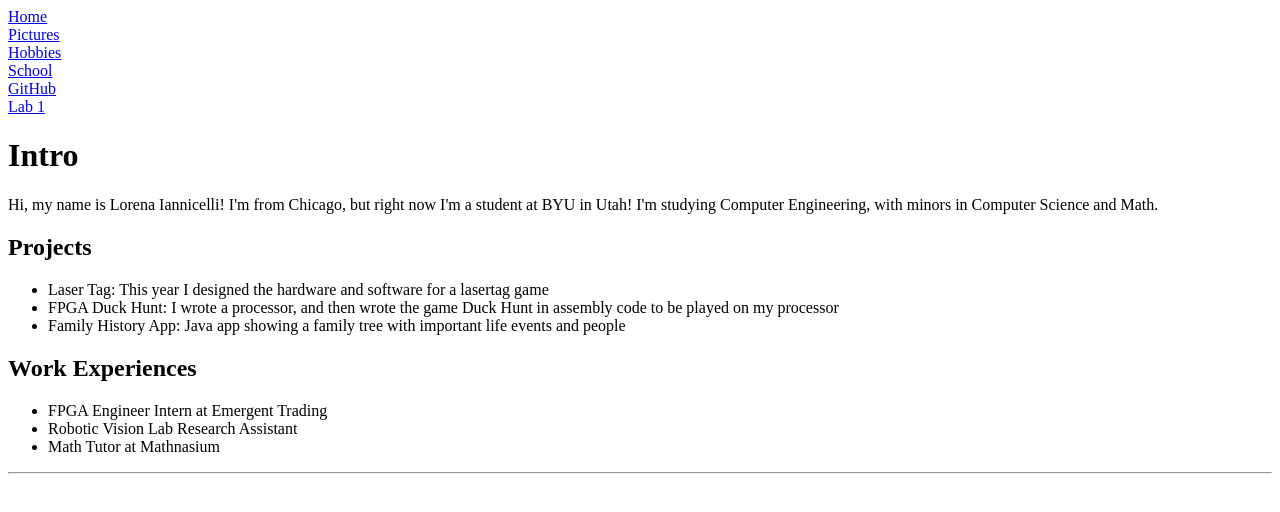
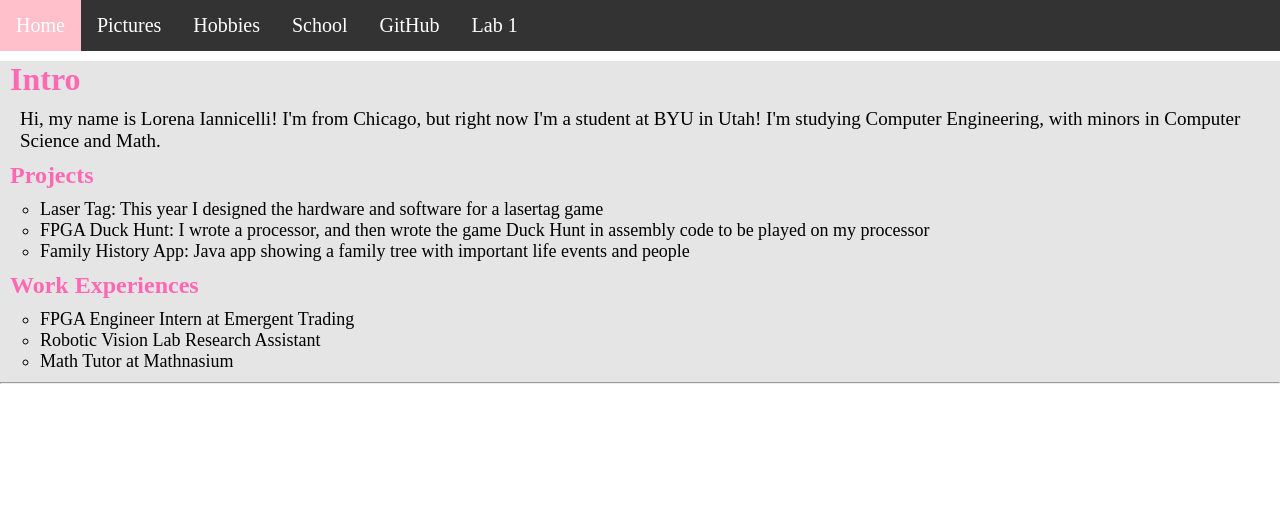
Before and after one commit to LorenaIannicelli/Website, a plain HTML site: page index.html in a window 1280 px wide. Drawn offline with Linux system fonts and the light colour scheme.

Commit message:
update main page css

```diff
--- a/webStyles.css
+++ b/webStyles.css
@@ -1,5 +1,71 @@
+/*Default for the whole webpage*/
+* {
+    margin: 0;
+    padding: 0;
+    box-sizing: border-box;
+}
+
+/*Side-bar (ul)*/
 .sidebar {
     list-style-type: none;
     margin: 0;
     padding: 0;
+    overflow:hidden;
+    background-color: #333;
+
 }
+
+.mainPage {
+    background-color: #E5E5E5
+}
+
+/*Object within sidebar (li)*/
+.barLink {
+    float: left;
+    color: #FFFFFF;
+}
+
+/*Link text in sidebar */
+.barLink a{
+    display: block;
+    color: white;
+    text-align: center;
+    padding: 14px 16px;
+    text-decoration: none;
+    font-size: 20px;
+}
+
+/*make pink when hovering */
+.barLink a:hover {
+    background-color: #FFC0CB;
+}
+
+.barline a:active {
+    background-color: #FF69B4;
+}
+
+/*All headers*/
+h1, h2 {
+    color:#FF69B4;
+    margin: 10px;
+}
+
+
+
+ul {
+    list-style-type: circle;
+    margin: 0 0 10px 40px;
+}
+
+ol {
+    margin: 0 0 10px 40px;
+}
+
+li {
+    font-size:18px;
+}
+
+p {
+    font-size: 19px;
+    margin-left: 20px
+}
```
